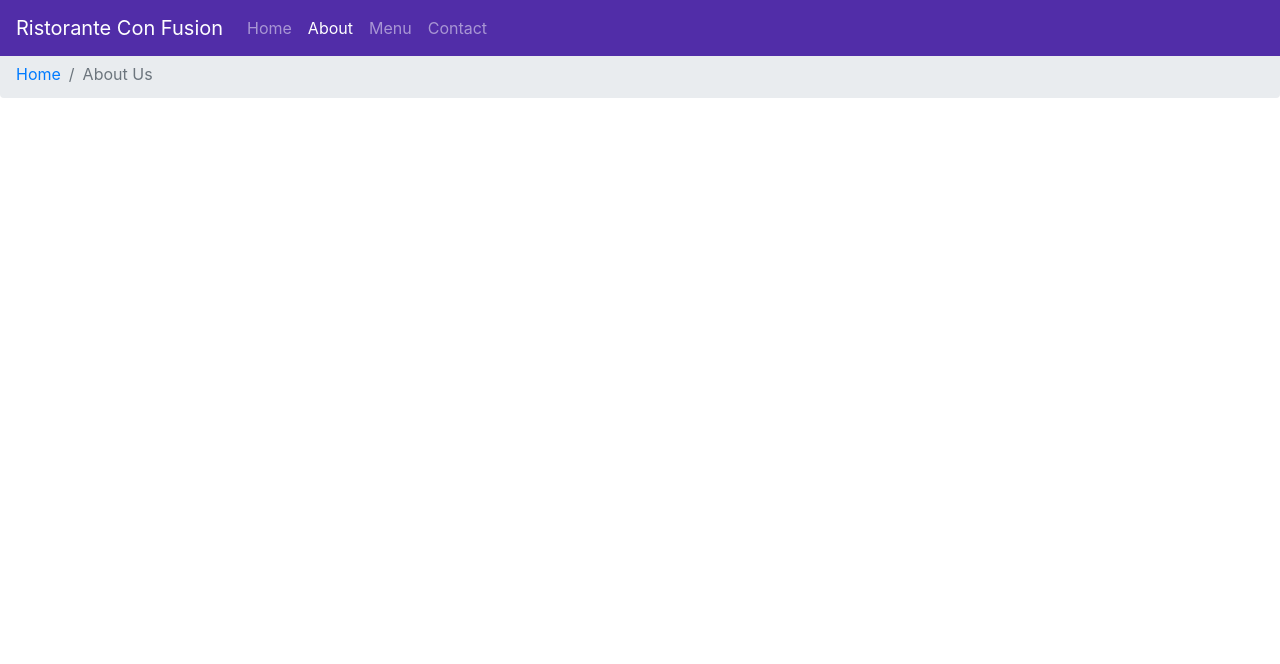
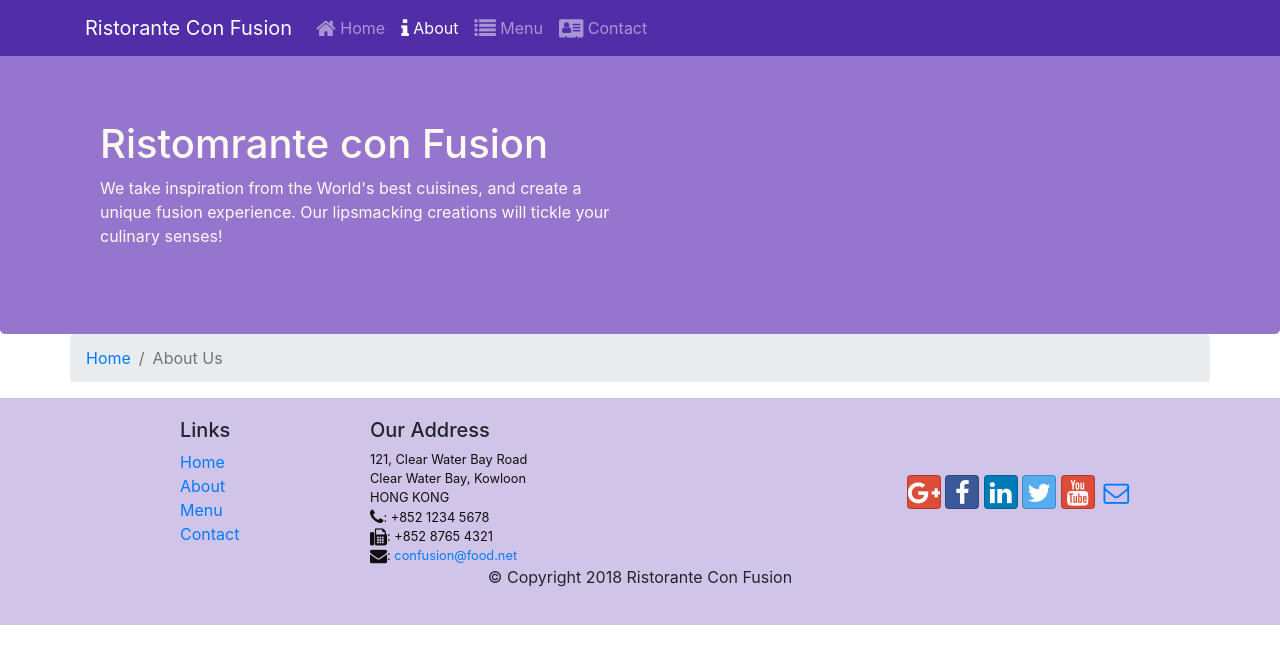
Before and after one commit to DoanCongHuuNghia/BootstrapGrid, a website: page aboutus.html in a window 1280 px wide. Drawn offline with nearby package versions, Linux system fonts and the light colour scheme.

Commit message:
Icon Fonts

```diff
--- a/aboutus.html
+++ b/aboutus.html
@@ -8,32 +8,112 @@
 
     <link rel="stylesheet" href="node_modules/bootstrap/dist/css/bootstrap.min.css">
     <link rel="stylesheet" href="./css/style.css">
+    <link rel="stylesheet" href="node_modules/font-awesome/css/font-awesome.min.css">
+    <link rel="stylesheet" href="node_modules/bootstrap-social/bootstrap-social.css">
 </head>
 <body>
     <nav class="navbar navbar-dark navbar-expand-sm fixed-top">
-        <div class="row container">
+        <div class="container">
            <a class="navbar-brand" href="./index.html">Ristorante Con Fusion</a>
            <div class="collapse navbar-collapse" id="Navbar">
                 <ul class="navbar-nav mr-auto">
-                    <li class="nav-item"><a class="nav-link" href="./index.html">Home</a></li>
-                    <li class="nav-item active"><a class="nav-link" href="./aboutus.html">About</a></li>
-                    <li class="nav-item"><a class="nav-link" href="#">Menu</a></li>
-                    <li class="nav-item"><a class="nav-link" href="#">Contact</a></li>
+                    <li class="nav-item"><a class="nav-link" href="./index.html"><span class="fa fa-home fa-lg"></span> Home</a></li>
+                    <li class="nav-item active"><a class="nav-link" href="#"><span class="fa fa-info fa-lg"></span> About</a></li>
+                    <li class="nav-item"><a class="nav-link" href="#"><span class="fa fa-list fa-lg"></span> Menu</a></li>
+                    <li class="nav-item"><a class="nav-link" href="#"><span class="fa fa-address-card fa-lg"></span> Contact</a></li>
                 </ul>
+
             </div>
+
         </div>
-
 
         <button class="navbar-toggler" type="button" data-toggle="collapse" data-target="#Navbar">
             <span class="navbar-toggler-icon"></span>
         </button>
     </nav>
-    <ol class="col-12 breadcrumb">
-        <li class="breadcrumb-item"><a href="./index.html">Home</a></li>
-        <li class="breadcrumb-item active">About Us</li>
-    </ol>
+
+    <header class="jumbotron">
+        <div class="container">
+            <div class="row row-header">
+                <div class="col-12 col-sm-6">
+                    <h1>Ristomrante con Fusion</h1>
+                    <p>We take inspiration from the World's best cuisines, and create a unique fusion experience. Our lipsmacking creations will tickle your culinary senses!</p>
+                </div>
+                <div class="col-12 col-sm">
+                </div>
+            </div>
+
+        </div>
+
+    </header>
+
+    <div class="container pl-0 pr-0">
+        <ol class="col-12 breadcrumb">
+            <li class="breadcrumb-item"><a href="./index.html">Home</a></li>
+            <li class="breadcrumb-item active">About Us</li>
+        </ol>
+    </div>
+
+    <footer class="footer">
+        <div class="container">
+            <div class="row">
+                <div class = "col-4 col-sm-2 offset-1" >
+                    <h5>Links</h5>
+                    <ul class="list-unstyled">
+                        <li><a href="#">Home</a></li>
+                        <li><a href="#">About</a></li>
+                        <li><a href="#">Menu</a></li>
+                        <li><a href="#">Contact</a></li>
+                    </ul>
+                </div>
+                <div class = "col-7 col-sm-5" >
+                    <h5>Our Address</h5>
+                    <address>
+		                121, Clear Water Bay Road<br>
+		                Clear Water Bay, Kowloon<br>
+		                HONG KONG<br>
+		                <i class="fa fa-phone fa-lg"></i>: +852 1234 5678<br>
+                        <i class="fa fa-fax fa-lg"></i>: +852 8765 4321<br>
+                        <i class="fa fa-envelope fa-lg"></i>:
+                        <a href="mailto:confusion@food.net">confusion@food.net</a>
+		           </address>
+                </div>
+                <div class = "col-12 col-sm-4 align-self-center">
+                    <div class="text-center">
+                        <a class="btn btn-social-icon btn-google" href="http://google.com/+">
+                            <i class="fa fa-google-plus"></i>
+                        </a>
+                        <a class="btn btn-social-icon btn-facebook" href="http://www.facebook.com/profile.php?id=">
+                            <i class="fa fa-facebook"></i>
+                        </a>
+                        <a class="btn btn-social-icon btn-linkedin" href="http://www.linkedin.com/in/">
+                            <i class="fa fa-linkedin"></i>
+                        </a>
+                        <a class="btn btn-social-icon btn-twitter" href="http://twitter.com/">
+                            <i class="fa fa-twitter"></i>
+                        </a>
+                        <a class="btn btn-social-icon btn-google" href="http://youtube.com/">
+                            <i class="fa fa-youtube"></i>
+                        </a>
+                        <a class="btn btn-social-icon" href="mailto:">
+                            <i class="fa fa-envelope-o"></i>
+                        </a>
+                    </div>
+                </div>
+           </div>
+           <div class="row justify-content-center">
+                <div class = "col-auto" >
+                    <p>© Copyright 2018 Ristorante Con Fusion</p>
+                </div>
+           </div>
+        </div>
+    </footer>
 
 
 
+    <script src="node_modules/jquery/dist/jquery.slim.min.js"></script>
+    <script src="node_modules/popper.js/dist/umd/popper.min.js"></script>
+    <script src="node_modules/bootstrap/dist/js/bootstrap.min.js"></script>
+
 </body>
 </html>
--- a/package.json
+++ b/package.json
@@ -15,6 +15,8 @@
   },
   "dependencies": {
     "bootstrap": "^4.0.0",
+    "bootstrap-social": "^5.1.1",
+    "font-awesome": "^4.7.0",
     "jquery": "^3.3.1",
     "popper.js": "^1.12.9"
   }
```
Also changed, not shown: index.html (+20 -17 lines), 1 other file.
